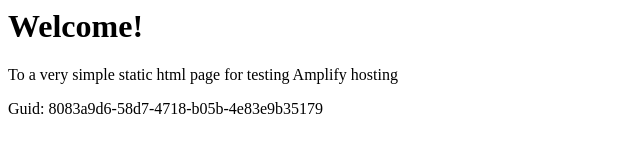
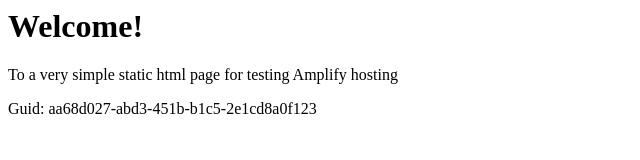
Before and after one commit to aws-aemilia-iad/Github-PR-Commit-Integration-Test-DoNotTouch-GitHubWebhookPushCanaryTest-v1-gamma-us-east-1, a website: page src/index.html in a window 1280 px wide. Shown: the full height of the page, 0-640 px from the left. Drawn offline with Linux system fonts and the light colour scheme.

Commit message:
commit from integ tests

```diff
--- a/src/index.html
+++ b/src/index.html
@@ -12,6 +12,6 @@
 <body>
     <h1>Welcome!</h1>
     <p>To a very simple static html page for testing Amplify hosting</p>
-    <p>Guid: 8083a9d6-58d7-4718-b05b-4e83e9b35179</p></body>
+    <p>Guid: aa68d027-abd3-451b-b1c5-2e1cd8a0f123</p></body>
 
 </html>
```
